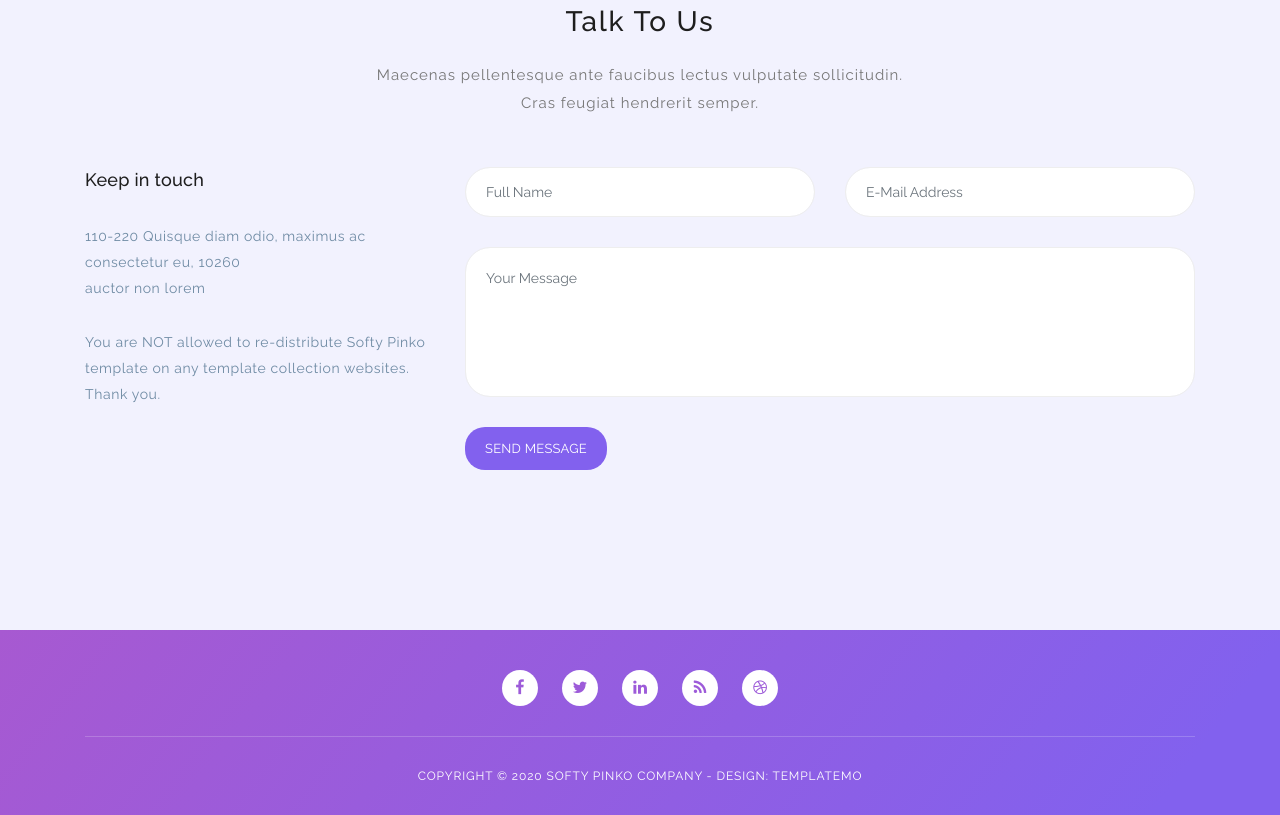
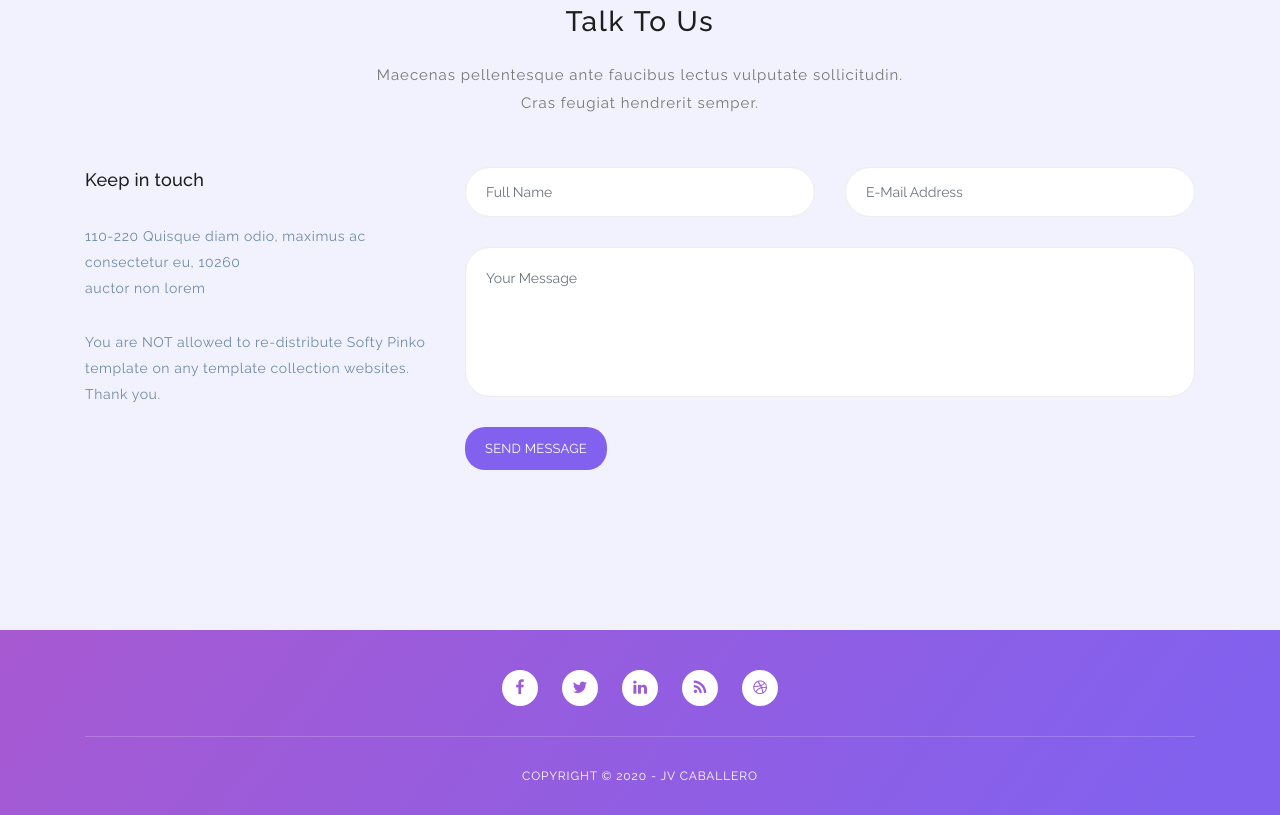
Before and after one commit to JVCaballero/digital-marketing-landing-page, a plain HTML site: page index.html in a window 1280 px wide. Shown: the part 5356-6171 px from the top of the page. Drawn offline with Linux system fonts and the light colour scheme.

Commit message:
change copyright name

```diff
--- a/index.html
+++ b/index.html
@@ -620,7 +620,7 @@ https://templatemo.com/tm-535-softy-pinko
             </div>
             <div class="row">
                 <div class="col-lg-12">
-                    <p class="copyright">Copyright &copy; 2020 Softy Pinko Company - Design: TemplateMo</p>
+                    <p class="copyright">Copyright &copy; 2020 - JV Caballero</p>
                 </div>
             </div>
         </div>
```
